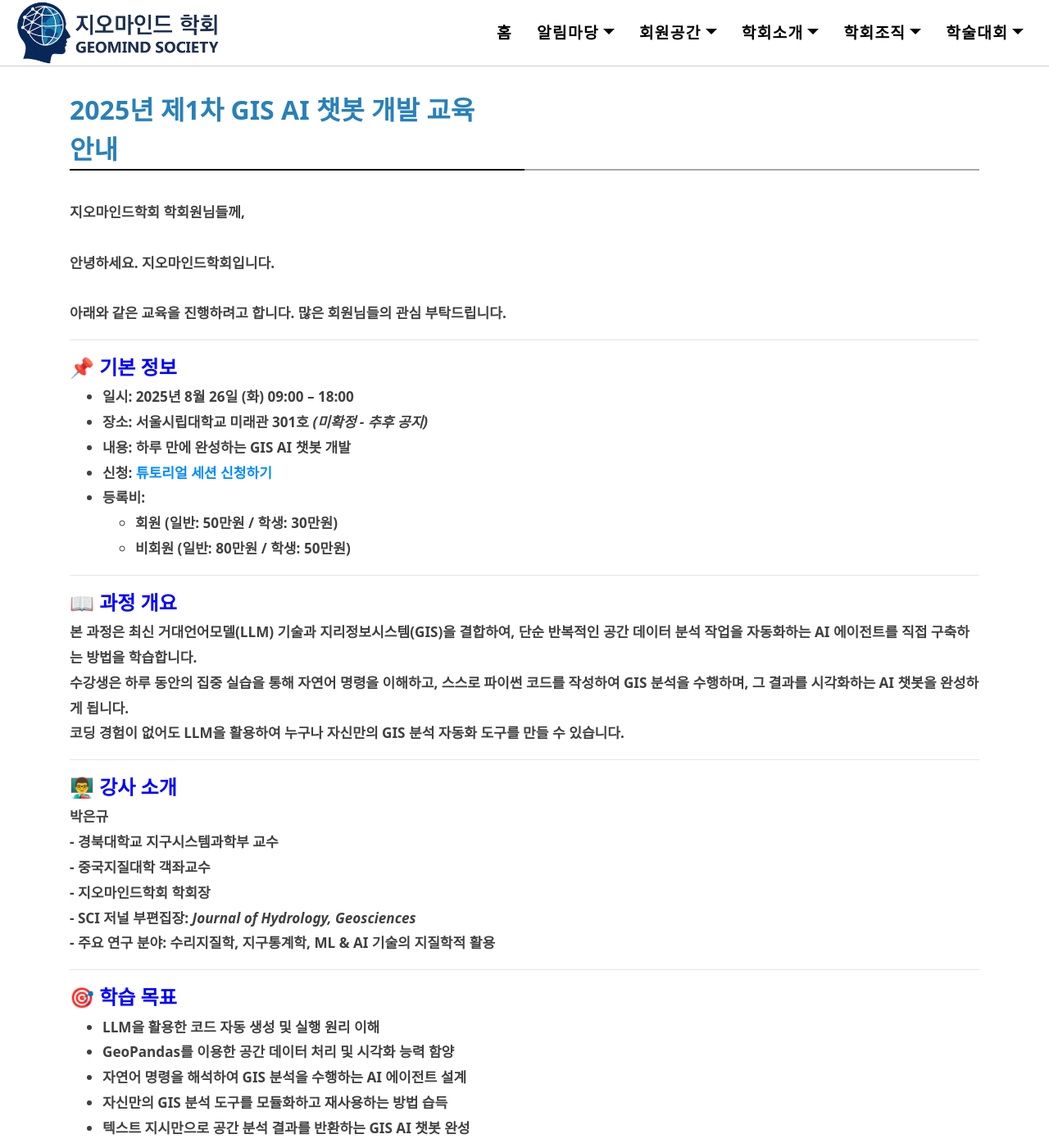
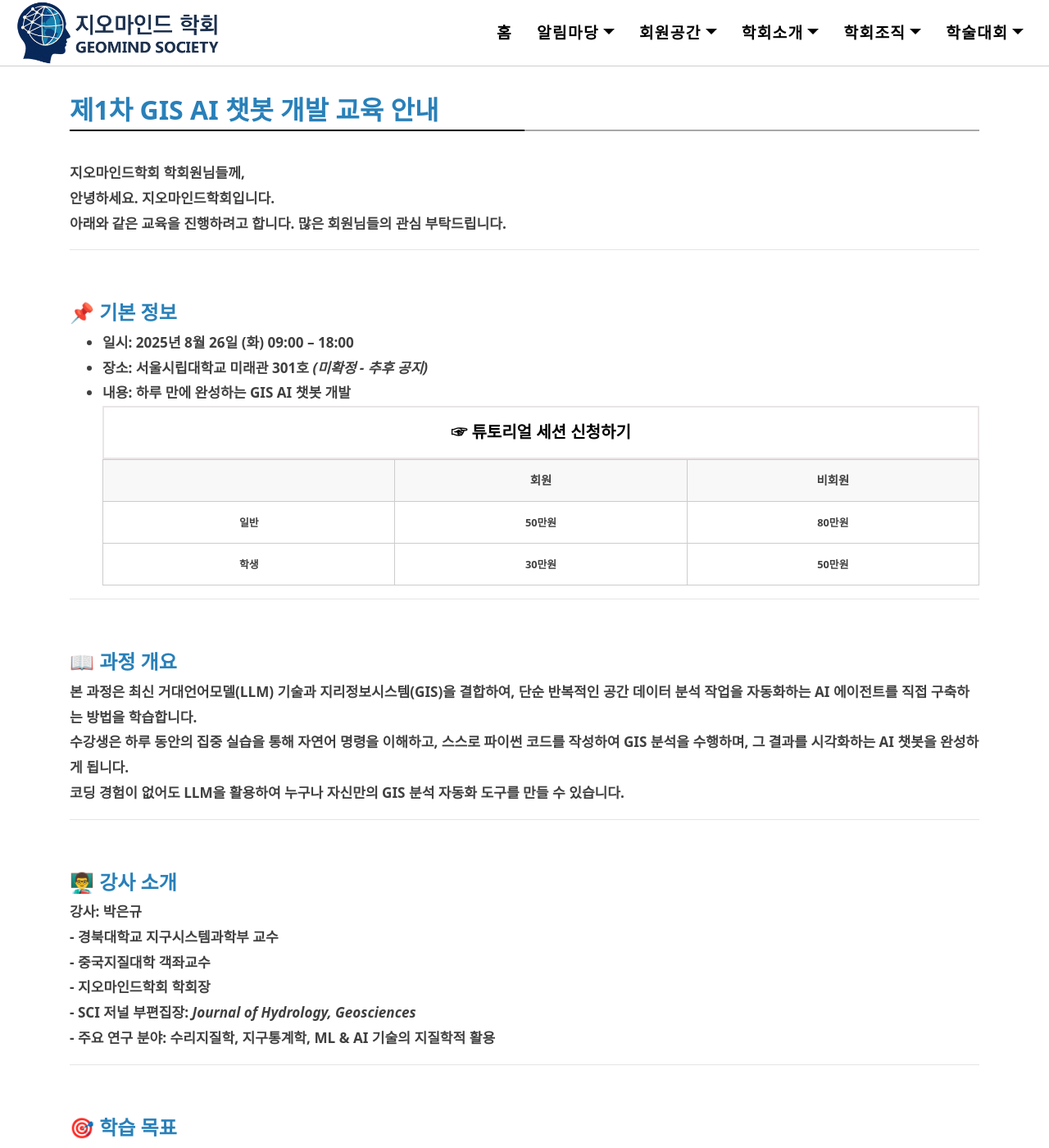
Before and after one commit to geomindgars/geomindgars.github.io, a Jekyll site: the page built from notice/num_1.md, in a window 1280 px wide and 1400 px high. Shown: the whole window at 82% size. Built offline with Jekyll 4.4.1, drawn with Linux system fonts in a browser that asks for light colours; nearby versions of some CDN libraries.

Commit message:
update notice 1

```diff
--- a/notice/num_1.md
+++ b/notice/num_1.md
@@ -1,6 +1,6 @@
 ---
 layout: default
-title: "2025년 제 1차 GIS AI 챗봇 개발 교육 안내"
+title: "제 1차 GIS AI 챗봇 개발 교육 안내"
 date: 2025-08-02
 categories: [학회소식, 교육]
 ---
@@ -36,36 +36,53 @@ categories: [학회소식, 교육]
 <br>
 <br>
 <div class="gayheader">
-  <span>2025년 제1차 GIS AI 챗봇 개발 교육 안내</span>
+  <span>제1차 GIS AI 챗봇 개발 교육 안내</span>
   <div></div>
 </div>
 
 <section style="margin-top: 2em;">
   <p style="line-height: 1.8em; font-size: 0.95em;">
-    지오마인드학회 학회원님들께, <br><br>
-    안녕하세요. 지오마인드학회입니다. <br><br>
+    지오마인드학회 학회원님들께, <br>
+    안녕하세요. 지오마인드학회입니다. <br>
     아래와 같은 교육을 진행하려고 합니다. 많은 회원님들의 관심 부탁드립니다.
   </p>
 
   <hr>
+  <br>
 
-  <h3>📌 기본 정보</h3>
+  <h4>📌 기본 정보</h4>
   <ul style="font-size: 0.95em; line-height: 1.8em;">
     <li><strong>일시:</strong> 2025년 8월 26일 (화) 09:00 – 18:00</li>
     <li><strong>장소:</strong> 서울시립대학교 미래관 301호 <em>(미확정 - 추후 공지)</em></li>
     <li><strong>내용:</strong> 하루 만에 완성하는 GIS AI 챗봇 개발</li>
-    <li><strong>신청:</strong> <a href="https://forms.gle/ziXCz5QgJN1CpLHv5" target="_blank">튜토리얼 세션 신청하기</a></li>
-    <li><strong>등록비:</strong>
-      <ul>
-        <li>회원 (일반: 50만원 / 학생: 30만원)</li>
-        <li>비회원 (일반: 80만원 / 학생: 50만원)</li>
-      </ul>
-    </li>
+  <a href="https://forms.gle/ziXCz5QgJN1CpLHv5" target="_blank" class="button">☞ 튜토리얼 세션 신청하기</a>
+<table class="customTable1">
+  <thead>
+    <tr>
+      <th></th>
+      <th>회원</th>
+      <th>비회원</th>
+    </tr>
+  </thead>
+  <tbody>
+    <tr>
+      <td>일반</td>
+      <td>50만원</td>
+      <td>80만원</td>
+    </tr>
+    <tr>
+      <td>학생</td>
+      <td>30만원</td>
+      <td>50만원</td>
+    </tr>
+  </tbody>
+</table>
   </ul>
 
   <hr>
+  <br>
 
-  <h3>📖 과정 개요</h3>
+  <h4>📖 과정 개요</h4>
   <p style="font-size: 0.95em; line-height: 1.8em;">
     본 과정은 최신 거대언어모델(LLM) 기술과 지리정보시스템(GIS)을 결합하여, 단순 반복적인 공간 데이터 분석 작업을 자동화하는 AI 에이전트를 직접 구축하는 방법을 학습합니다.<br>
     수강생은 하루 동안의 집중 실습을 통해 자연어 명령을 이해하고, 스스로 파이썬 코드를 작성하여 GIS 분석을 수행하며, 그 결과를 시각화하는 AI 챗봇을 완성하게 됩니다.<br>
@@ -73,10 +90,11 @@ categories: [학회소식, 교육]
   </p>
 
   <hr>
+  <br>
 
-  <h3>👨‍🏫 강사 소개</h3>
+  <h4>👨‍🏫 강사 소개</h4>
   <p style="font-size: 0.95em; line-height: 1.8em;">
-    <strong>박은규</strong><br>
+    <strong>강사: 박은규</strong><br>
     - 경북대학교 지구시스템과학부 교수<br>
     - 중국지질대학 객좌교수<br>
     - 지오마인드학회 학회장<br>
@@ -85,8 +103,9 @@ categories: [학회소식, 교육]
   </p>
 
   <hr>
+  <br>
 
-  <h3>🎯 학습 목표</h3>
+  <h4>🎯 학습 목표</h4>
   <ul style="font-size: 0.95em; line-height: 1.8em;">
     <li>LLM을 활용한 코드 자동 생성 및 실행 원리 이해</li>
     <li>GeoPandas를 이용한 공간 데이터 처리 및 시각화 능력 함양</li>
@@ -96,8 +115,9 @@ categories: [학회소식, 교육]
   </ul>
 
   <hr>
+  <br>
 
-  <h3>👥 수강 대상 및 선수 요건</h3>
+  <h4>👥 수강 대상 및 선수 요건</h4>
   <ul style="font-size: 0.95em; line-height: 1.8em;">
     <li><strong>수강 대상:</strong> 도시, 환경, 수자원, 토목, 리모트센싱, 지질 등 공간자료를 다루는 모든 분야의 연구자 및 실무자</li>
     <li><strong>코딩 경험:</strong> 불필요 (웹 기반 LLM을 통해 자동 코드 작성 및 수정 가능)</li>
@@ -105,8 +125,9 @@ categories: [학회소식, 교육]
   </ul>
 
   <hr>
+  <br>
 
-  <h3>🗓️ 코스 스케줄 (09:00 – 18:00)</h3>
+  <h4>🗓️ 코스 스케줄 (09:00 – 18:00)</h4>
 
   <table style="width: 100%; border-collapse: collapse; font-size: 0.9em;">
     <thead>
@@ -166,8 +187,9 @@ categories: [학회소식, 교육]
   </table>
 
   <hr>
+  <br>
 
   <p style="font-size: 0.95em; line-height: 1.8em;">📢 많은 관심과 참여 부탁드립니다.<br><br>지오마인드학회 드림</p>
 
-  <a href="https://forms.gle/ziXCz5QgJN1CpLHv5" target="_blank" class="button">☞ 튜토리얼 세션 신청하기</a>
+
 </section>
```
Also changed, not shown: 학회소식.md (+1 -1 lines).
